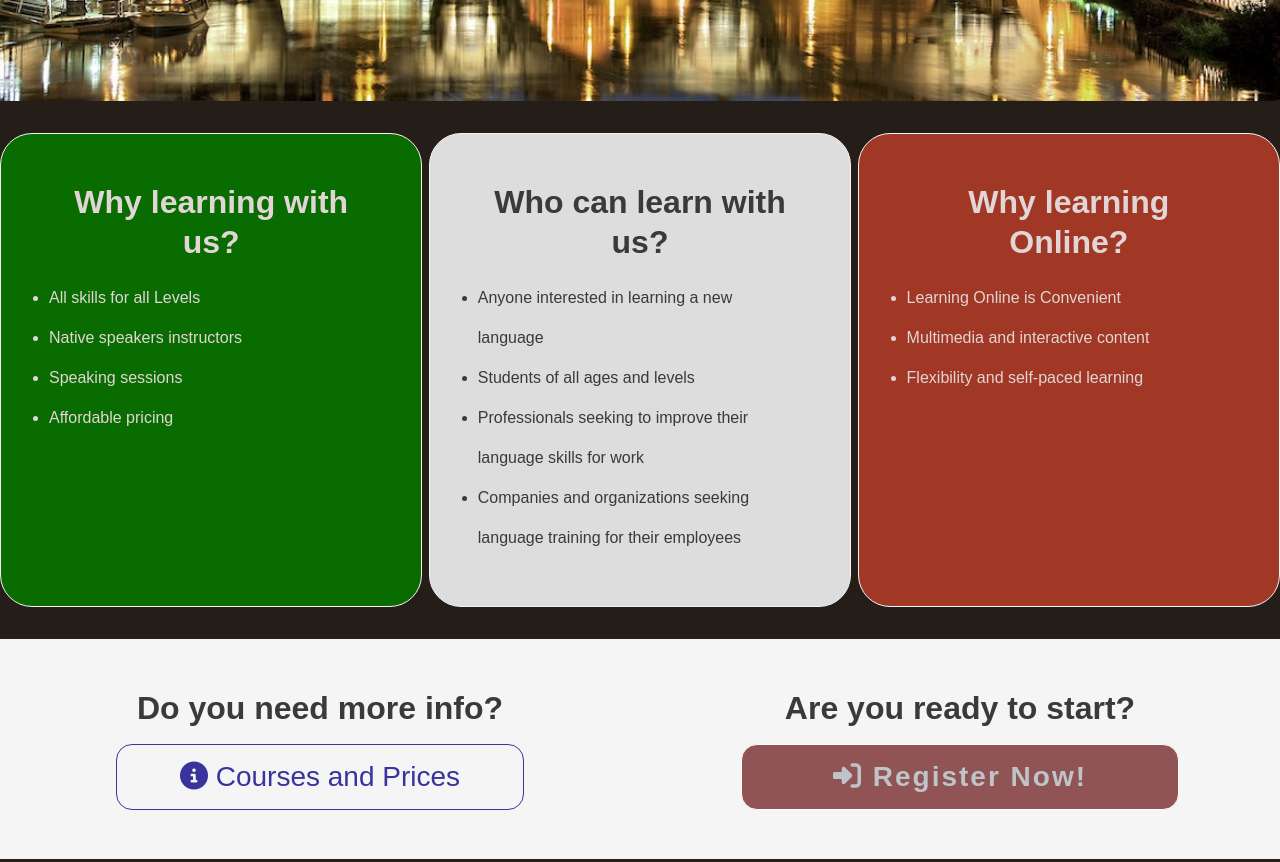
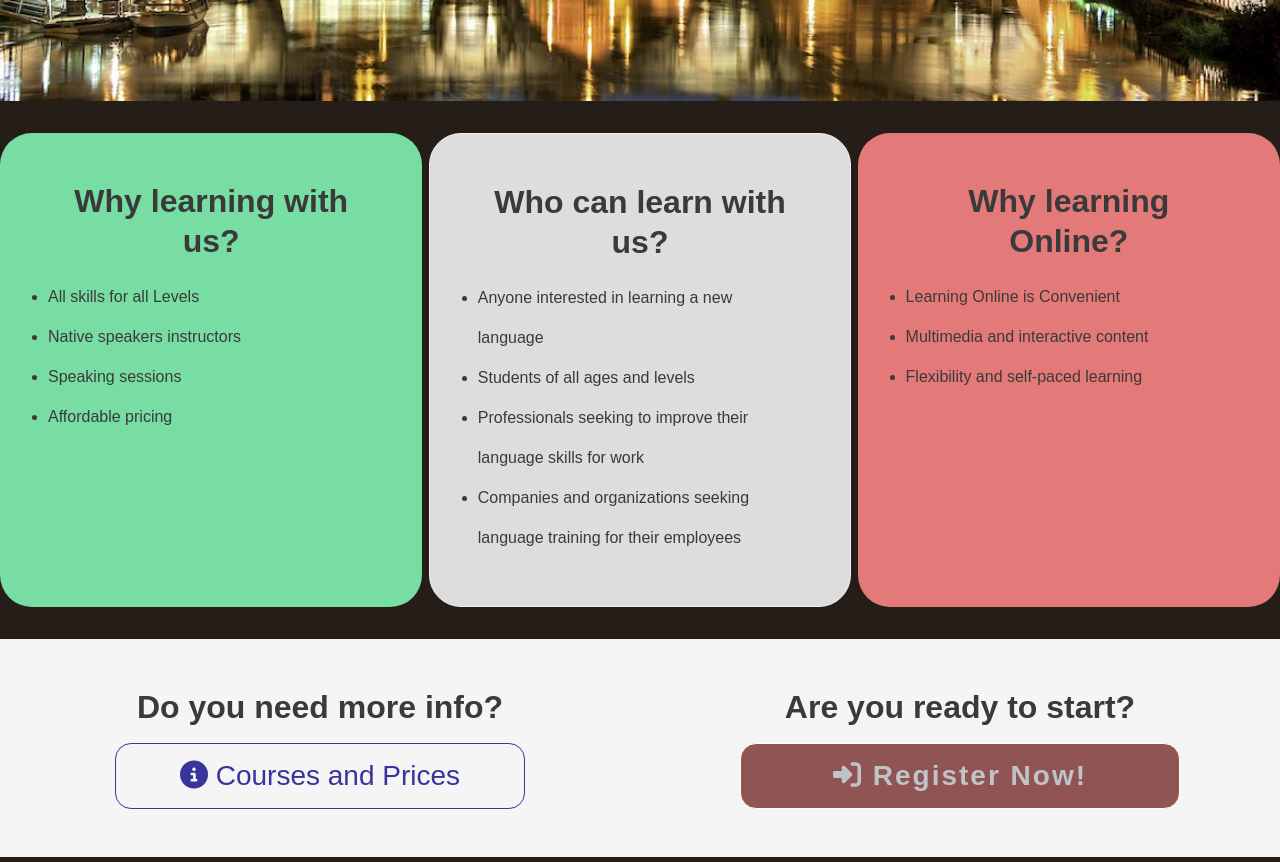
Before and after one commit to Fazel-Hosseinzadeh/learning-italian, a plain HTML site: page index.html in a window 1280 px wide. Shown: the part 560-1422 px from the top of the page. Drawn offline with Linux system fonts and the light colour scheme; a web font is replaced by a local one.

Commit message:
Style modify the why-box bg colors

```diff
--- a/assets/css/style.css
+++ b/assets/css/style.css
@@ -180,30 +180,26 @@ header {
 }
 
 .why-box, .info-box{
-    border: 1px solid whitesmoke;
     line-height: 2.5rem;
     box-sizing: border-box;
     padding: 3rem ;
     border-radius: 2rem;
+    width: 33%;
+    color: #3a3a3a;
 }
 
-.why-box{
-    width: 33%;
-}
 #why-left{
     float: left;
-    background-color: #096c00;
-    border: 1px solid whitesmoke;
+    background-color: #77dda3;
 }
 #why-right{
     float: right;
-    background-color: #a13826;
-    border: 1px solid whitesmoke;
+    background-color: #e47979;
+
 }
 #why-center{
     margin:0 auto;
     background-color: #dddddd;
-    color: #3a3a3a;
     border: 1px solid whitesmoke;
 }
 .why-box h2, .info-box h2{
@@ -214,12 +210,12 @@ header {
 
 #why-left:hover{
     float: left;
-    background-color: #2a5c25;
+    background-color: #aee0c3;
     transition: 1s;
 }
 #why-right:hover{
     float: right;
-    background-color: #712a1f;
+    background-color: #bd9d9d;
     transition: 1s;
 }
 #why-center:hover{
```
